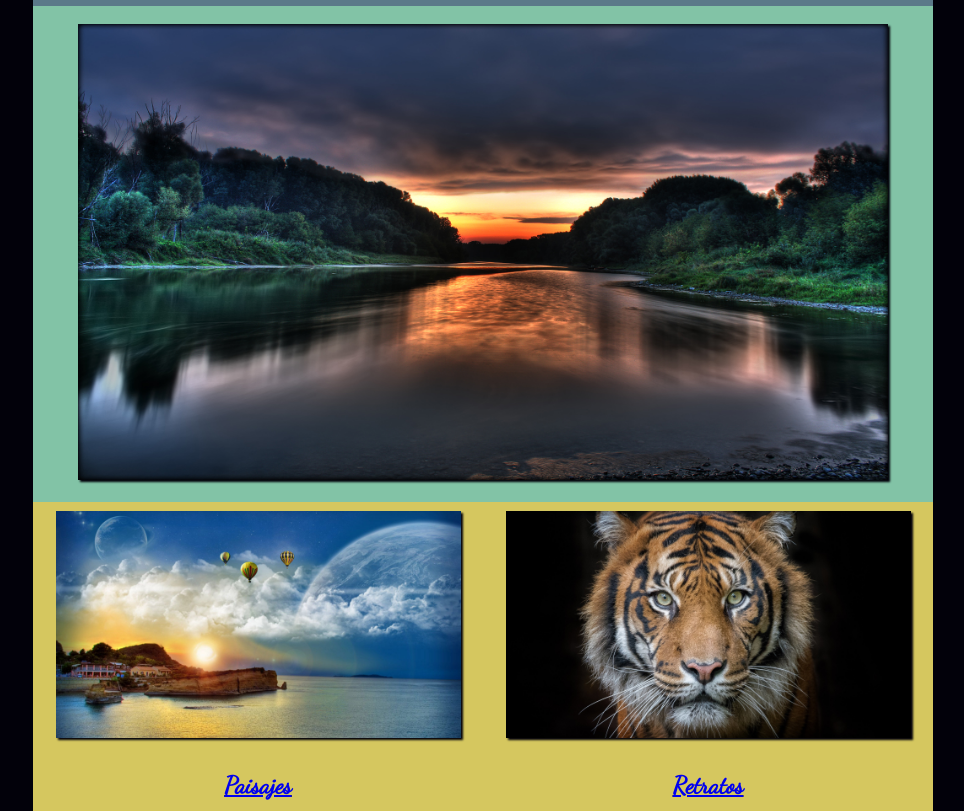
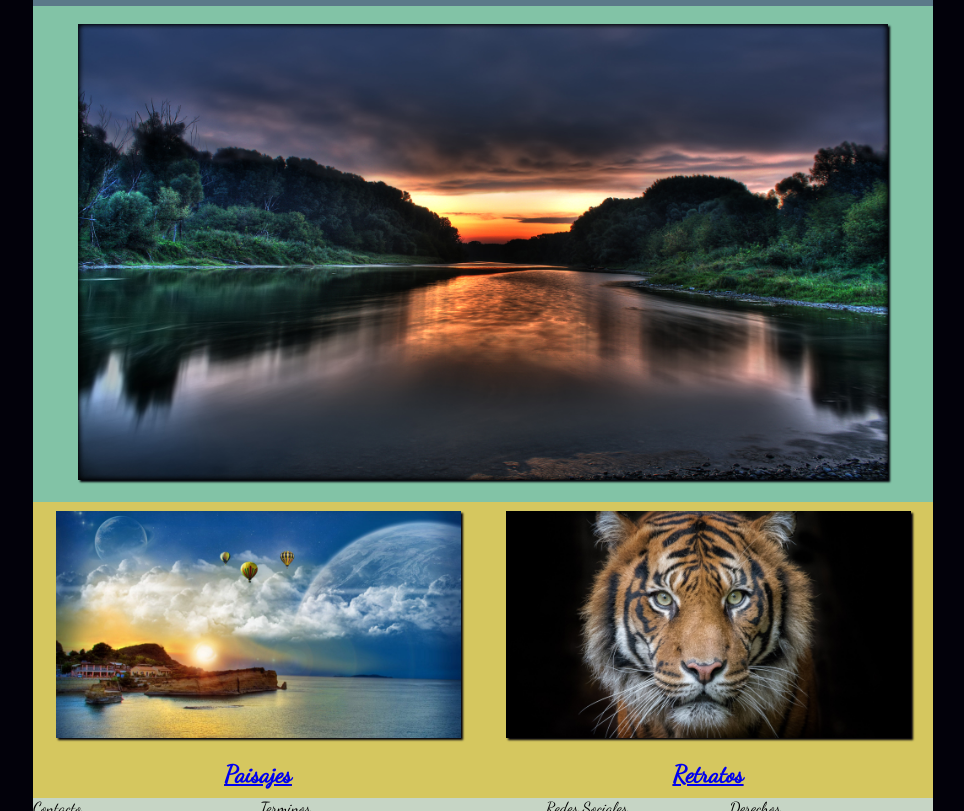
Before and after one commit to AngelVelasco29/CSS-y-Dise-o-Web-Responsive, a plain HTML site: page index.html in a window 1280 px wide. Shown: the part 83-894 px from the top of the page, without its empty margins (157-1121 px from the left). Drawn offline with Linux system fonts and the light colour scheme.

Commit message:
Terminacion completa.

```diff
--- a/CSS/estilos.css
+++ b/CSS/estilos.css
@@ -21,6 +21,8 @@ body{
 
 h2{
   text-decoration: underline;
+  margin: 2%;
+  font-size: 1em%;
 }
 
 #Cabecera nav{
```
